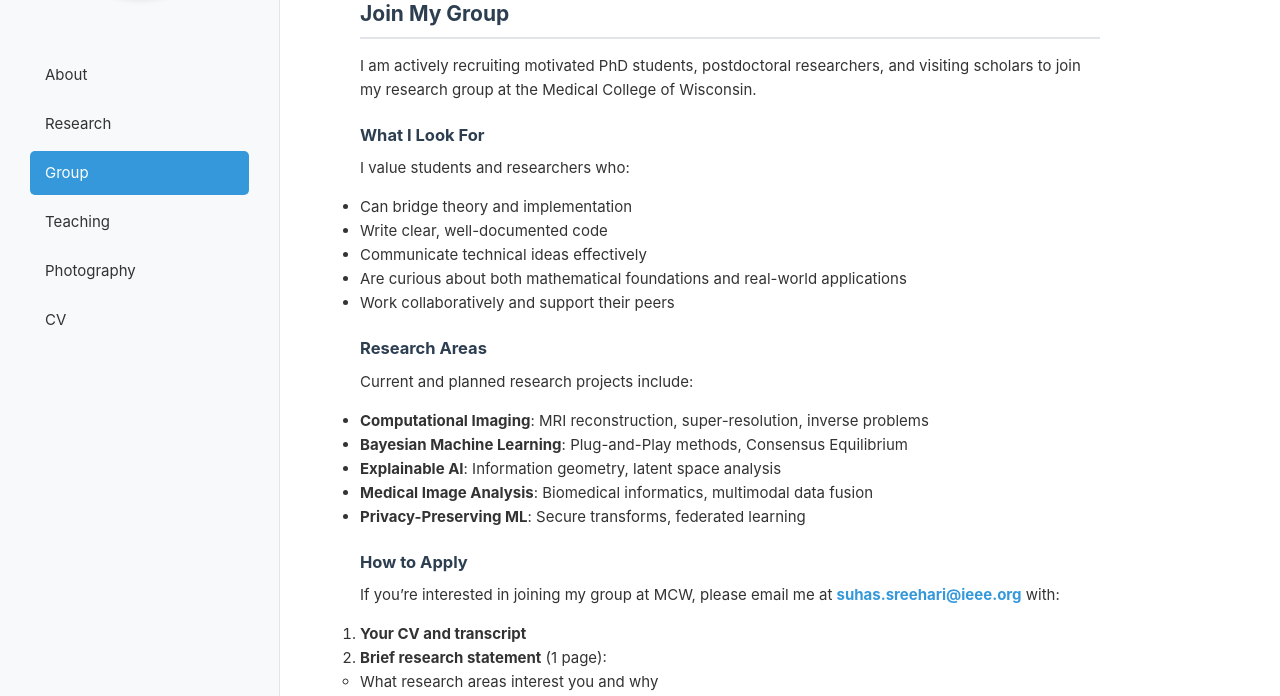
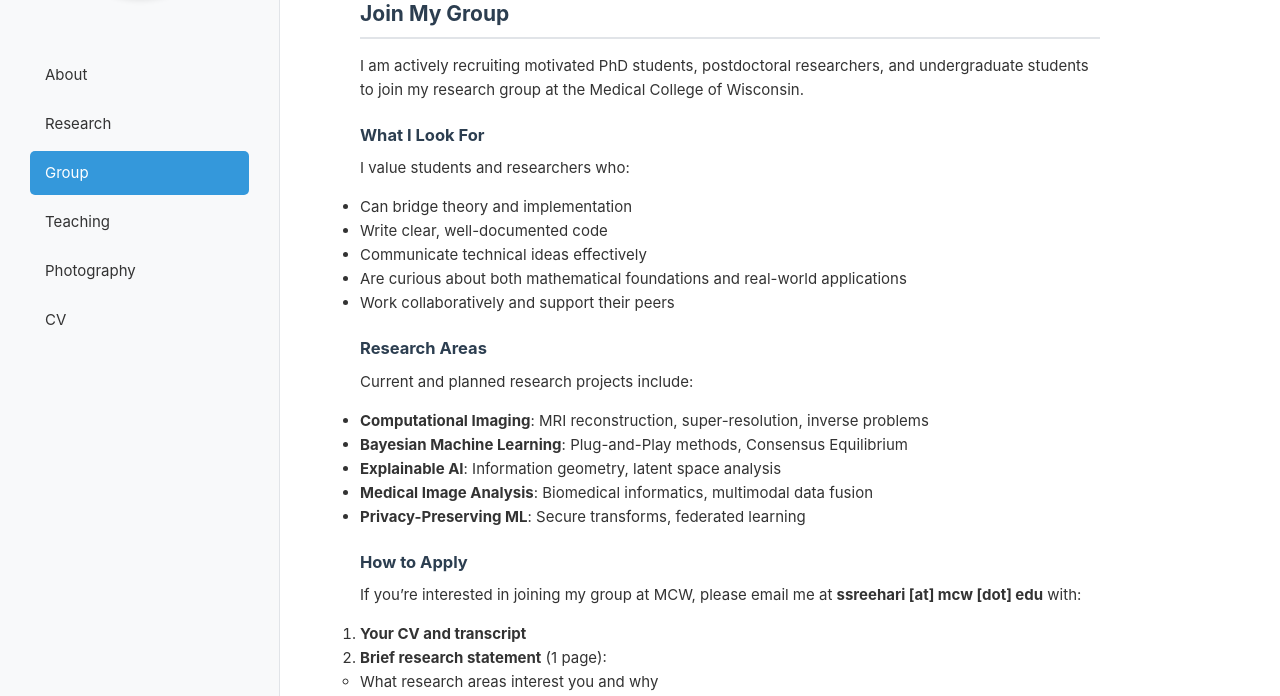
Before and after one commit to ssreehari/ssreehari.github.io, a Jekyll site: the page built from group.md, in a window 1280 px wide and 900 px high, scrolled down 722 px, cut to the strip 204-900 px from the top of the window. Built offline with Jekyll 4.4.1, drawn with Linux system fonts in a browser that asks for light colours.

Commit message:
Update group.md

```diff
--- a/group.md
+++ b/group.md
@@ -51,7 +51,7 @@ I am building a research group at the Medical College of Wisconsin focused on co
 
 ## Join My Group
 
-I am actively recruiting motivated PhD students, postdoctoral researchers, and visiting scholars to join my research group at the Medical College of Wisconsin.
+I am actively recruiting motivated PhD students, postdoctoral researchers, and undergraduate students to join my research group at the Medical College of Wisconsin.
 
 ### What I Look For
 
@@ -73,7 +73,7 @@ Current and planned research projects include:
 
 ### How to Apply
 
-If you're interested in joining my group at MCW, please email me at **[suhas.sreehari@ieee.org](mailto:suhas.sreehari@ieee.org)** with:
+If you're interested in joining my group at MCW, please email me at **ssreehari [at] mcw [dot] edu** with:
 
 1. **Your CV and transcript**
 2. **Brief research statement** (1 page):
```
